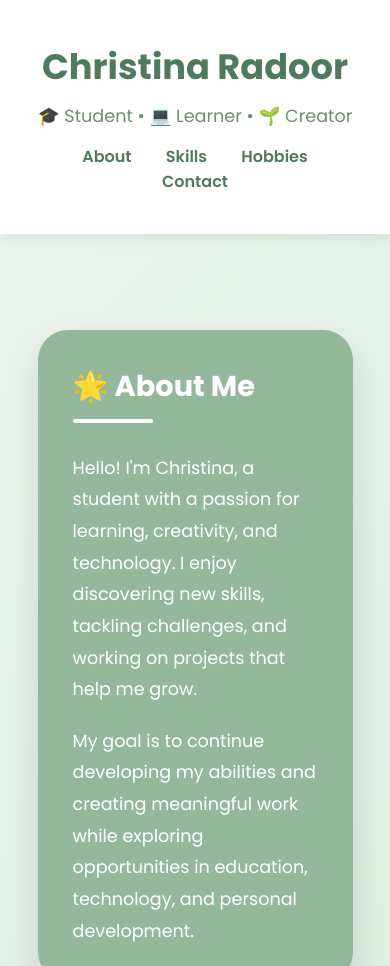
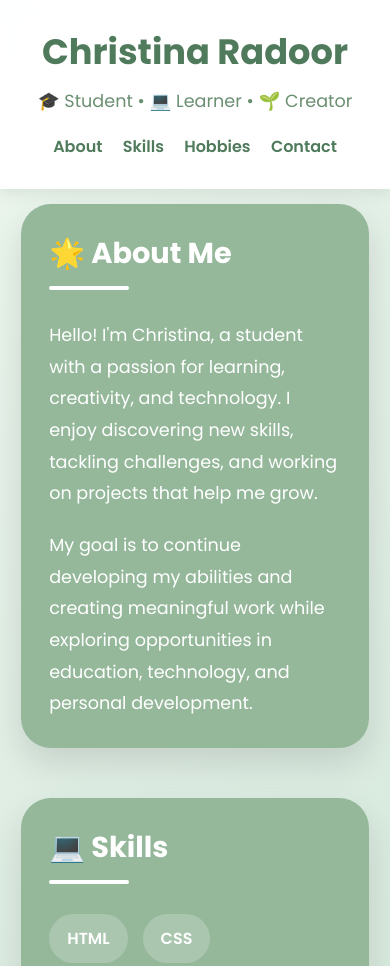
Before and after one commit to Christina439/AboutMe, a plain HTML site: page docs/index.html in a window 390 px wide. Shown: the top 966 px of the page. Drawn offline with Linux system fonts and the light colour scheme.

Commit message:
grid placement
the placement of the grids were adjusted so the whole card was visible

```diff
--- a/docs/index.html
+++ b/docs/index.html
@@ -7,15 +7,23 @@
 
     <link rel="preconnect" href="https://fonts.googleapis.com">
     <link rel="preconnect" href="https://fonts.gstatic.com" crossorigin>
-    <link href="https://fonts.googleapis.com/css2?family=Poppins:wght@300;400;600;700&display=swap" rel="stylesheet">
+
+    <link
+        href="https://fonts.googleapis.com/css2?family=Poppins:wght@300;400;600;700&display=swap"
+        rel="stylesheet"
+    >
 
     <link rel="stylesheet" href="style.css">
 </head>
+
 <body>
 
     <header>
         <h1>Christina Radoor</h1>
-        <p class="subtitle">🎓 Student • 💻 Learner • 🌱 Creator</p>
+
+        <p class="subtitle">
+            🎓 Student • 💻 Learner • 🌱 Creator
+        </p>
 
         <nav>
             <a href="#about">About</a>
@@ -82,7 +90,12 @@
             <div class="card">
                 <h2>📬 Contact Me</h2>
 
-                <p>📧 your.email@example.com</p>
+                <p>
+                    📧
+                    <a href="mailto:your.email@example.com">
+                        your.email@example.com
+                    </a>
+                </p>
 
                 <br>
 
--- a/docs/style.css
+++ b/docs/style.css
@@ -25,7 +25,7 @@ body {
 header {
     background: rgba(255, 255, 255, 0.95);
     text-align: center;
-    padding: 40px 20px;
+    padding: 25px 20px;
     position: sticky;
     top: 0;
     z-index: 100;
@@ -35,7 +35,7 @@ header {
 
 header h1 {
     color: #4f7a5b;
-    font-size: 3rem;
+    font-size: 2.5rem;
     margin-bottom: 10px;
 }
 
@@ -62,13 +62,28 @@ nav a:hover {
     color: #2f5238;
 }
 
+/* Main Container */
+.container {
+    width: 100%;
+}
+
+/* Prevent sticky header from covering section titles */
+section {
+    scroll-margin-top: 140px;
+}
+
 /* Sections */
 .section {
-    min-height: 100vh;
+    min-height: calc(100vh - 120px);
     display: flex;
     justify-content: center;
-    align-items: center;
-    padding: 60px 20px;
+    align-items: flex-start;
+    padding: 35px 20px 45px;
+}
+
+/* First section sits closer to header */
+#about {
+    padding-top: 20px;
 }
 
 /* Cards */
@@ -77,16 +92,12 @@ nav a:hover {
     max-width: 900px;
     padding: 50px;
     border-radius: 30px;
-
     background: #95b89b;
-
     color: white;
-
     box-shadow: 0 15px 35px rgba(0, 0, 0, 0.12);
-
     transition: all 0.3s ease;
-
     animation: fadeUp 0.8s ease;
+    margin: 0 auto;
 }
 
 .card:hover {
@@ -112,6 +123,7 @@ nav a:hover {
     border-radius: 20px;
 }
 
+/* Text */
 .card p,
 .card li {
     color: white;
@@ -150,8 +162,7 @@ ul {
     padding-left: 20px;
 }
 
-/* Contact */
-.contact a,
+/* Links inside cards */
 .card a {
     color: white;
     text-decoration: none;
@@ -182,13 +193,27 @@ footer {
     }
 }
 
-/* Mobile */
+/* Tablet */
 @media (max-width: 768px) {
     header h1 {
         font-size: 2.2rem;
     }
 
+    section {
+        scroll-margin-top: 120px;
+    }
+
+    .section {
+        min-height: auto;
+        padding: 25px 15px 35px;
+    }
+
+    #about {
+        padding-top: 15px;
+    }
+
     .card {
+        width: 95%;
         padding: 35px;
     }
 
@@ -196,3 +221,27 @@ footer {
         font-size: 1.8rem;
     }
 }
+
+/* Small phones */
+@media (max-width: 480px) {
+    section {
+        scroll-margin-top: 110px;
+    }
+
+    .section {
+        padding: 20px 12px 30px;
+    }
+
+    .card {
+        padding: 28px;
+    }
+
+    header {
+        padding: 25px 15px;
+    }
+
+    nav a {
+        display: inline-block;
+        margin: 5px 8px;
+    }
+}
```
